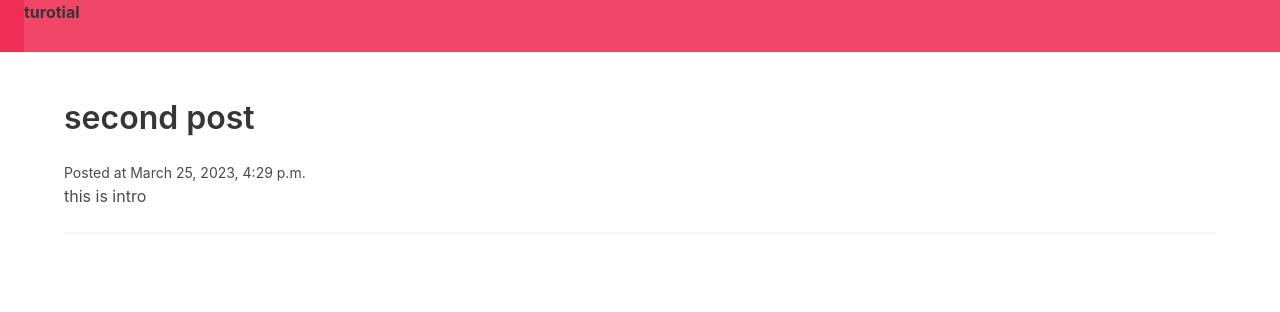
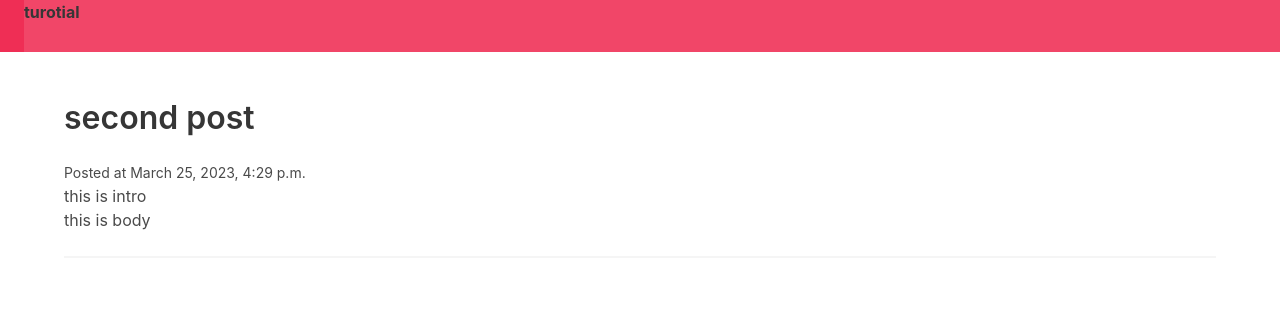
Before and after one commit to AndyLeeJP/Andy_Blog, a Django app: page /slug/ in a window 1280 px wide. Shown: the top 312 px of the page. Run offline with Django 4.2, Linux system fonts and the light colour scheme; data comes from the database, SQL or seed files in the repository.

Commit message:
create screen for detail

```diff
--- a/andyBlogApp/templates/blog/frontpage.html
+++ b/andyBlogApp/templates/blog/frontpage.html
@@ -3,6 +3,7 @@
   <h2 class="subtitle">{{post.title}}</h2>
   <small>Posted at {{post.posted_date}}</small>
   <p>{{post.intro}}</p>
+  <a href="{% url 'post_detail' post.slug %}">read more</a>
   <hr />
 </div>
 {% endfor %} {% endblock %}
--- a/andyBlogApp/templates/blog/post_detail.html
+++ b/andyBlogApp/templates/blog/post_detail.html
@@ -2,5 +2,6 @@
 <h2 class="title">{{post.title}}</h2>
 <small>Posted at {{post.posted_date}}</small>
 <p>{{post.intro}}</p>
+<p>{{post.body}}</p>
 <hr />
 {% endblock %}
```
